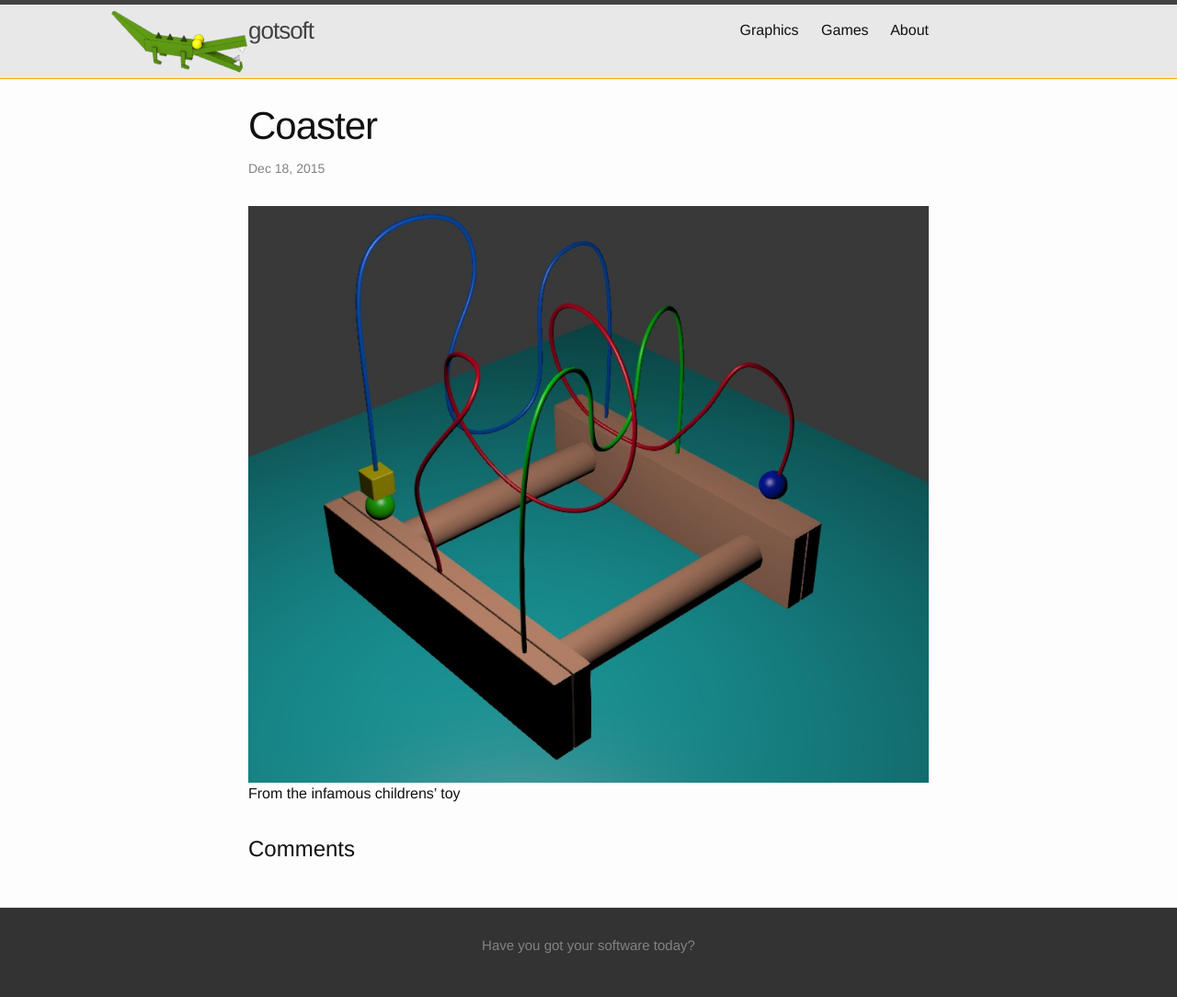
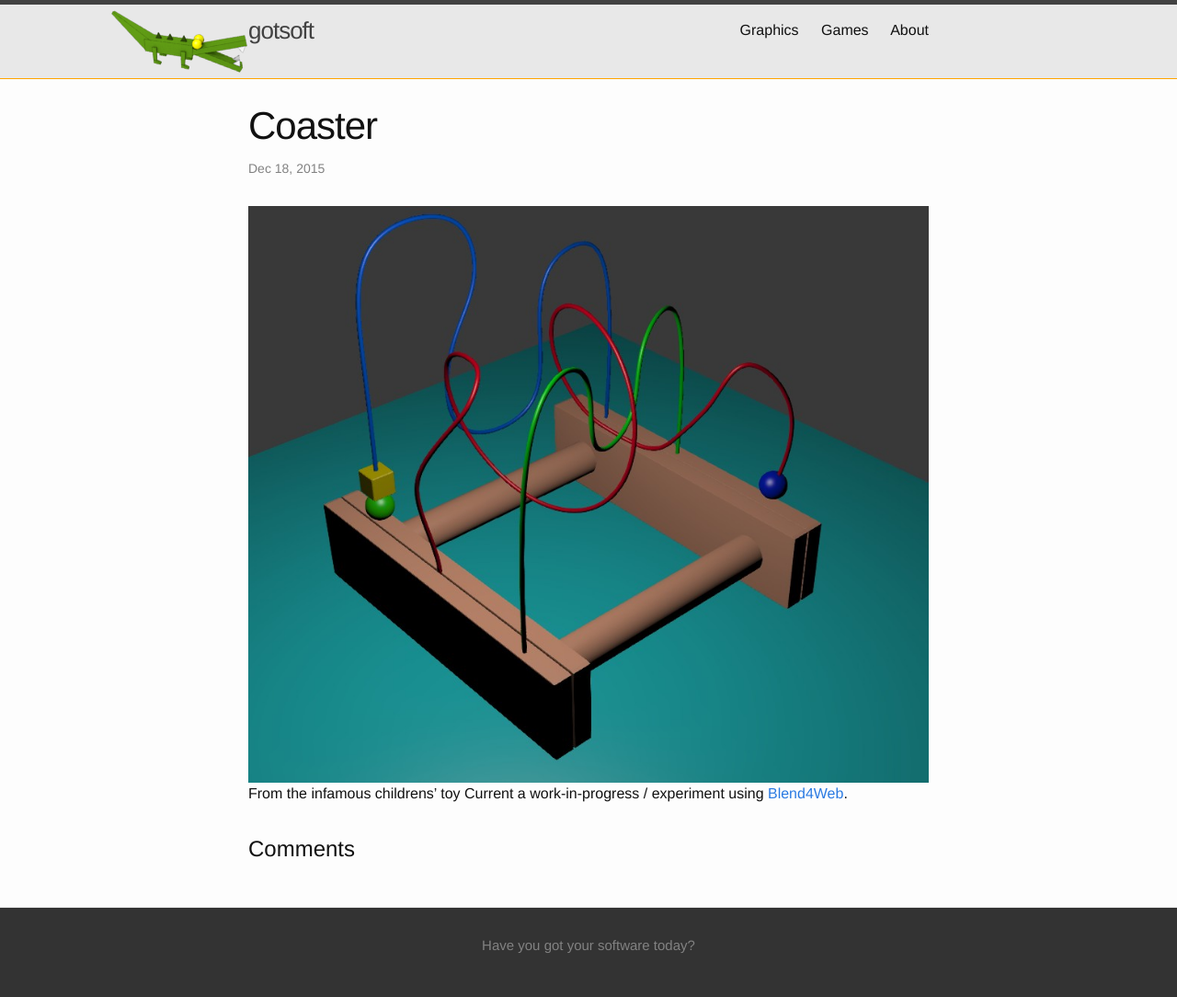
Before and after one commit to gotankersley/gotankersley.github.io, a Jekyll site: the page built from _posts/2015-12-18-coaster.md, in a window 1280 px wide. Shown: the whole page at 92% size. Built offline with Jekyll 4.4.1, drawn with Linux system fonts in a browser that asks for light colours.

```diff
--- a/_posts/2015-12-18-coaster.md
+++ b/_posts/2015-12-18-coaster.md
@@ -4,6 +4,8 @@ title: Coaster
 date:  2015-12-18 09:40:55 -0600
 tags:  graphics
 thumb: /img/coaster/coaster-untextured.jpg
+project-link: /coaster
 ---
 From the infamous childrens' toy
 <!--more-->
+Current a work-in-progress / experiment using [Blend4Web](http://blend4web.com).
```
